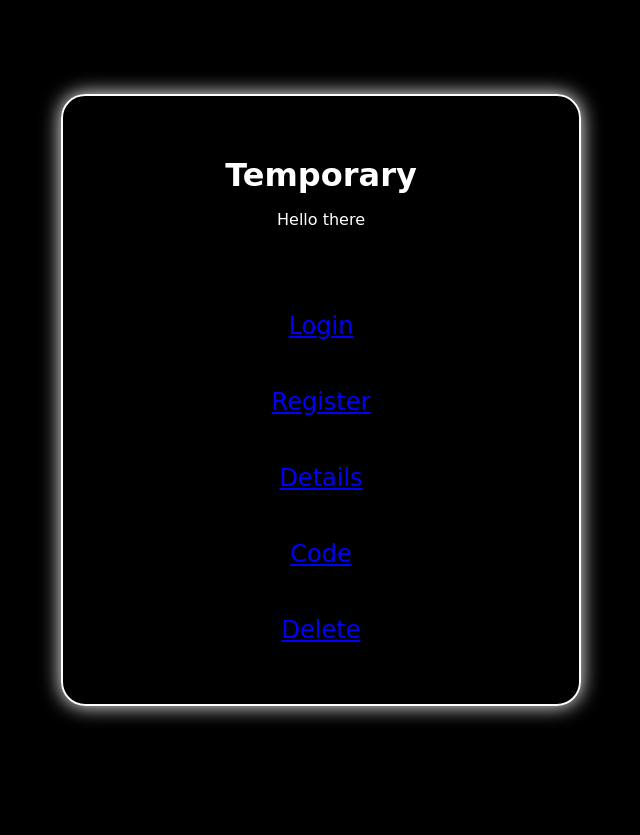
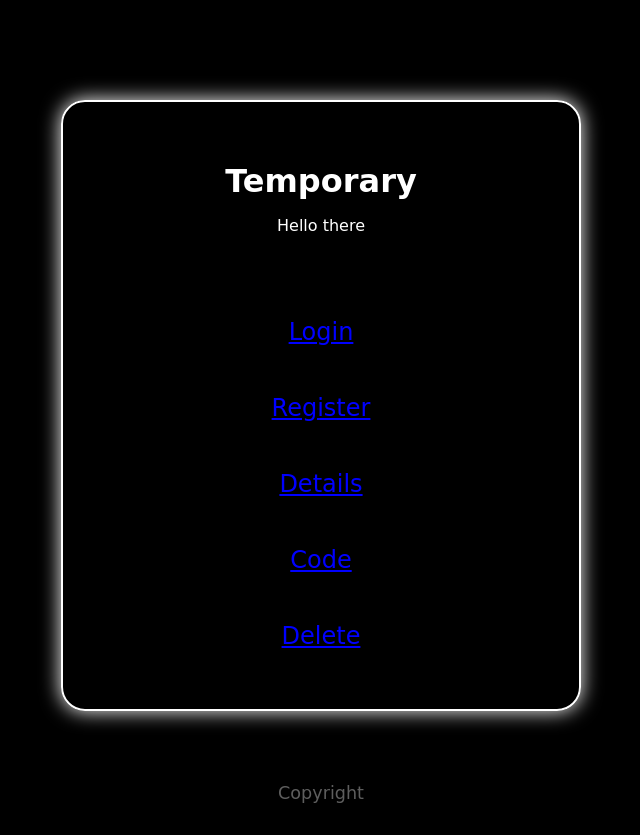
Before and after one commit to yaseen-ahmed26/peck-website, a SvelteKit app: page / in a window 1280 px wide. Shown: the whole page, without its empty margins (319-959 px from the left). Before the commit the page ends 800 px from the top, so only its background shows below. Built offline with nearby package versions, Linux system fonts and the light colour scheme.

Commit message:
feat: add universal footer

```diff
--- a/src/routes/+layout.svelte
+++ b/src/routes/+layout.svelte
@@ -8,6 +8,14 @@
 <svelte:head>
 	<link rel="icon" href={favicon} />
 </svelte:head>
+
+<main class="page">
+	{@render children()}
+</main>
+
+<footer>
+	<p>Copyright</p>
+</footer>
 
 <style>
 	:global(*){
@@ -20,11 +28,25 @@
 	:global(body){
 		display: flex;
 		flex-direction: column;
-		justify-content: center;
-		align-items: center;
 		min-height: 100vh;
 		background-color: black;
 	}
+
+	.page{
+		flex: 1;
+		display: flex;
+		justify-content: center;
+		align-items: center;
+		padding: 100px 20px 40px;
+	}
+
+	footer{
+		text-align: center;
+		font-size: 1.1rem;
+		padding: 32px;
+	}
+
+	footer p{
+		color: rgba(255, 255, 255, 0.369);
+	}
 </style>
-
-{@render children()}
```
